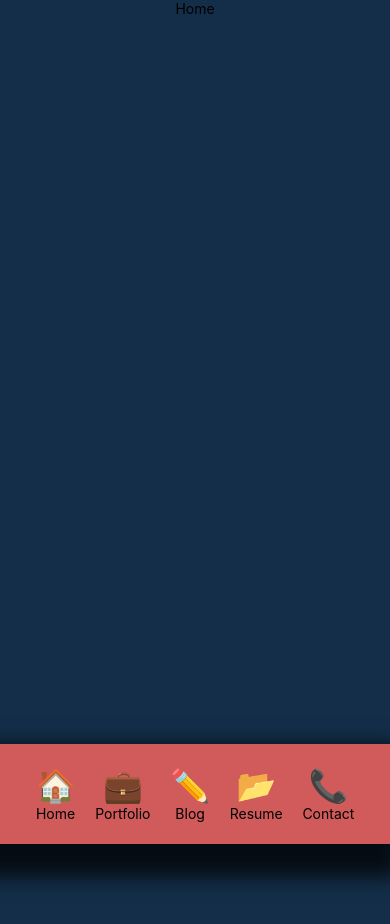
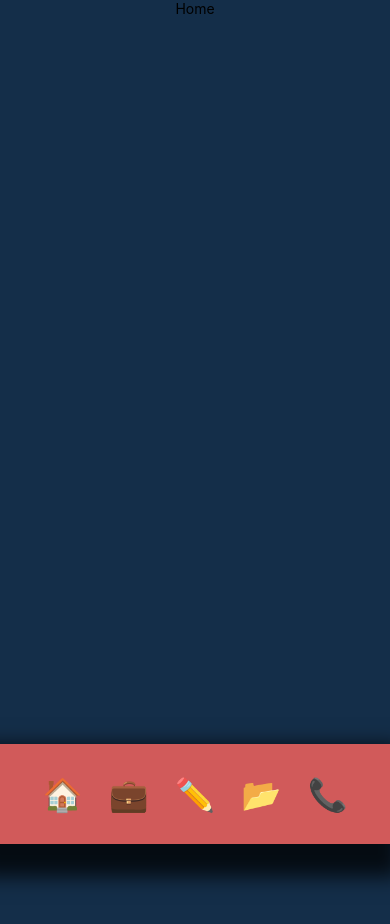
Before and after one commit to nickhericks/songkickio, a React (Create React App) app: page / in a window 390 px wide. Shown: the top 924 px of the page. Built offline with nearby package versions, Linux system fonts and the light colour scheme.

Commit message:
Bold nav font weight

```diff
--- a/src/components/Header.js
+++ b/src/components/Header.js
@@ -45,8 +45,8 @@ class Header extends Component {
           <ul className="nav-container">
             {/* USE JAVASCRIPT TO PROGRAMMATICALLY BUILD OUT NAV */}
 
-            {this.state.menuItems.map(item => (
-              <NavItem title={item.title} icon={item.icon} url={item.url} />
+            {this.state.menuItems.map( (item, index) => (
+              <NavItem title={item.title} key={index} icon={item.icon} url={item.url} />
             ))}
           </ul>
         </div>
--- a/src/index.css
+++ b/src/index.css
@@ -98,6 +98,8 @@ ul.nav-container {
 
 li.nav-btn {
 	padding-left: 3rem;
+	font-size: 1.125rem;
+	font-weight: 700;
 }
 
 span.nav-icon {
@@ -131,6 +133,11 @@ span.nav-title {
 		box-shadow: -6px 17px 19px 16px rgba(0,0,0,0.75);
 	}
 
+	/* Hide logo in mobile header */
+	.logo-container {
+		display: none;
+	}
+
 	ul.nav-container {
 		flex-basis: 100%;
 		justify-content: space-evenly;
@@ -138,13 +145,9 @@ span.nav-title {
 
 	li.nav-btn {
 		padding-left: 0;
+		font-size: .7rem;
+		font-weight: 700;
 	}
-
-	/* Hide logo in mobile header */
-	.logo-container {
-		display: none;
-	}
-
 
 	span.nav-icon {
 		font-size: 2rem;
@@ -153,7 +156,7 @@ span.nav-title {
 
 	span.nav-title {
 		color: black;
-		/* display: none; */
+		display: none;
 	}
 
 
```
